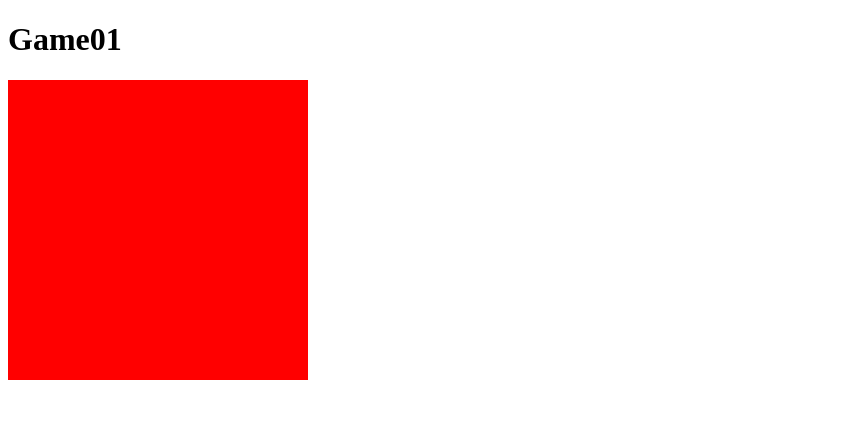
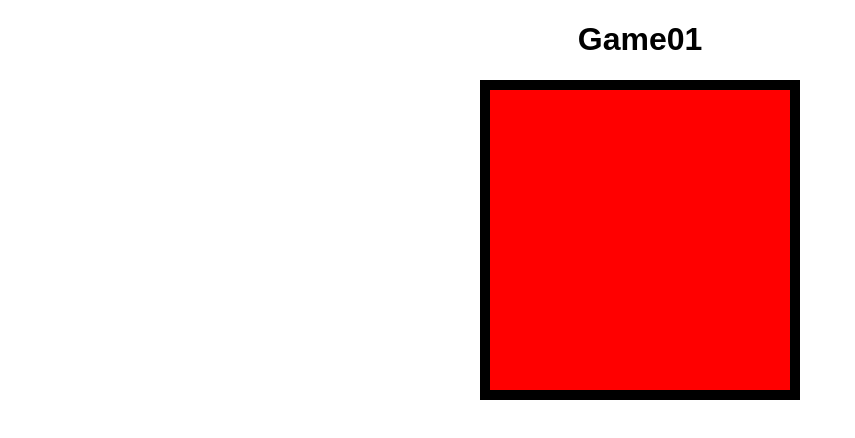
Before and after one commit to Sparrow0hawk/game01, a plain HTML site: page index.html in a window 1280 px wide. Shown: the whole page, without its empty margins (0-855 px from the left). Drawn offline with Linux system fonts and the light colour scheme.

Commit message:
styling css font and centering canvas and text

```diff
--- a/css/main.css
+++ b/css/main.css
@@ -1,3 +1,16 @@
 /*
 * Stylesheet for game01
 */
+
+h1 {
+  font-family: Ubuntu, sans-serif;
+  text-align: center;
+}
+
+canvas {
+  border: 10px solid black;
+}
+
+#canvas-space {
+  text-align: center;
+}
--- a/index.html
+++ b/index.html
@@ -3,11 +3,14 @@
   <head>
     <meta charset="utf-8">
     <title>game01</title>
+    <link href="css/main.css" rel="stylesheet" type="text/css">
   </head>
   <body>
     <h1>Game01</h1>
 
-    <canvas id="game-layer" width="300" height="300"></canvas>
+    <div id="canvas-space">
+      <canvas id="game-layer" width="300" height="300"></canvas>
+    </div>
     <script type="text/javascript" src="js/game.js"></script>
 
   </body>
```
